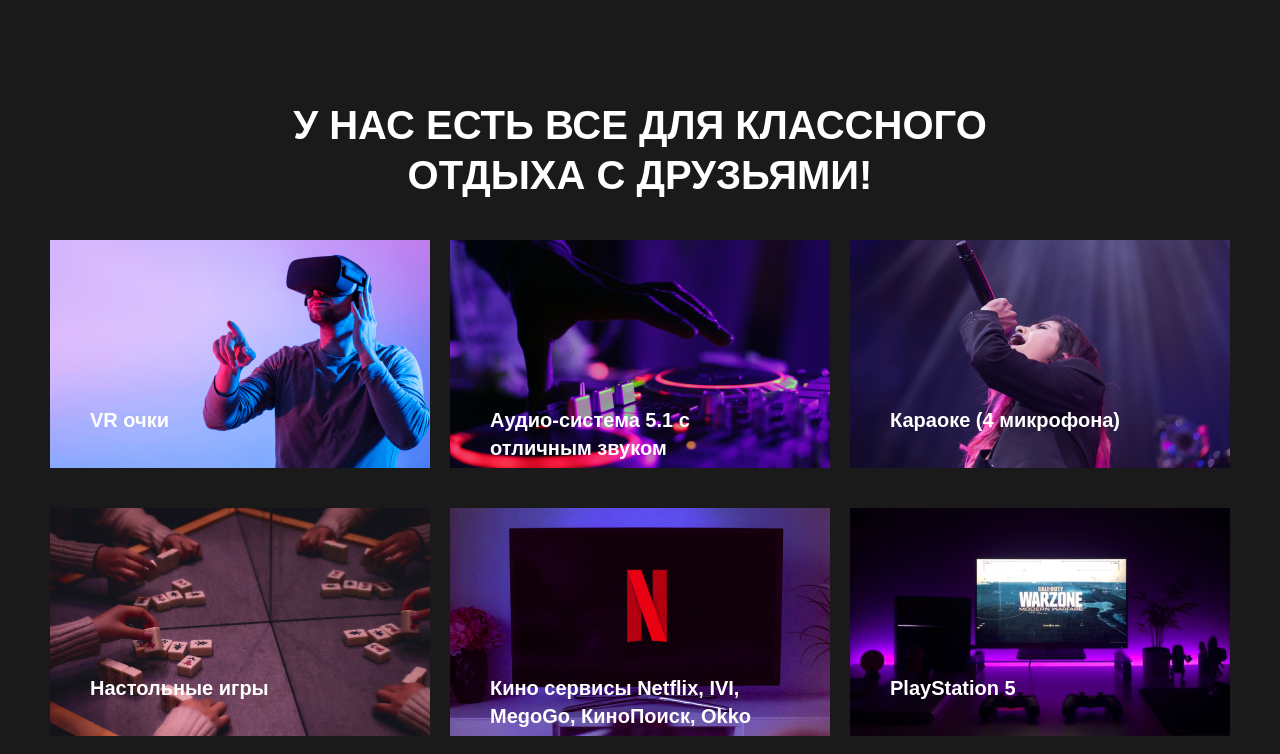
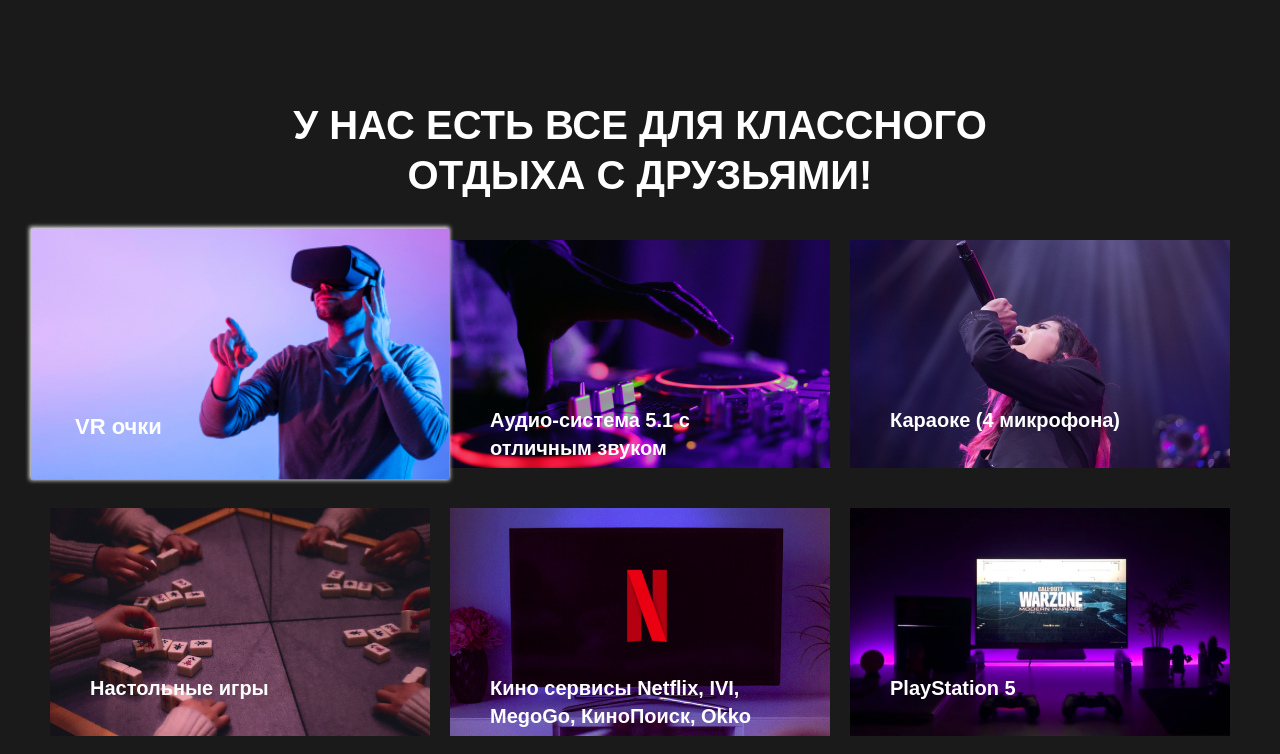
Before and after one commit to Sergey2Bn/Game-Over, a plain HTML site: page index.html in a window 1280 px wide. In both pictures the pointer is over the item "VR очки". Shown: the part 979-1733 px from the top of the page. Drawn offline with Linux system fonts and the light colour scheme.

Commit message:
добавил hove эффект на карточки

```diff
--- a/css/picture.css
+++ b/css/picture.css
@@ -27,6 +27,13 @@
   line-height: 140%;
 }
 
+.picturs__item:hover {
+  transform: scale(1.1);
+  transition: 0.4s;
+  box-shadow: 0 0 4px 1px #fff;
+  cursor: pointer;
+}
+
 .picturs__item-vr {
   background-image: url('../img/vr-picture.png');
 }
```
